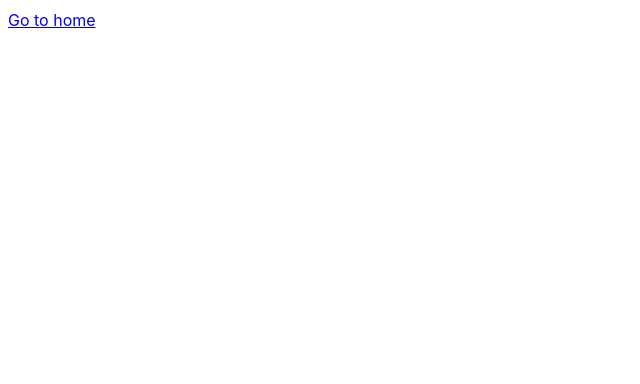
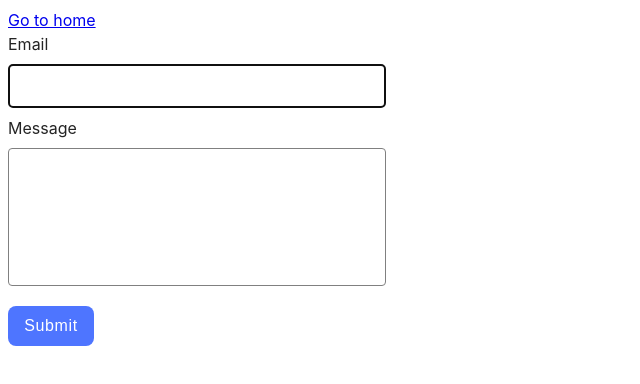
Before and after one commit to AndriyTkh/goit-js-hw-09, a website built with Vite: page src/2-form.html in a window 1280 px wide. Shown: the whole page, without its empty margins (0-640 px from the left). Built offline with nearby package versions, Linux system fonts and the light colour scheme.

Commit message:
ver a1.1

```diff
--- a/src/2-form.html
+++ b/src/2-form.html
@@ -11,5 +11,19 @@
     <section>
       <a href="./index.html">Go to home</a>
     </section>
+    <section>
+      <form class="feedback-form" autocomplete="off">
+        <label>
+          Email
+          <input type="email" name="email" autofocus />
+        </label>
+        <label>
+          Message
+          <textarea name="message" rows="8"></textarea>
+        </label>
+        <button type="submit">Submit</button>
+      </form>
+    </section>
+    <script src="./js/2-form.js" type="module"></script>
   </body>
 </html>
--- a/src/css/styles.css
+++ b/src/css/styles.css
@@ -20,6 +20,8 @@ ol {
   padding: 0;
 }
 
+/* -------------- Gallery ------------------ */
+
 .gallery {
   display: flex;
   flex-wrap: wrap;
@@ -40,3 +42,68 @@ ol {
 .gallery-image:focus {
   transform: scale(1.03);
 }
+
+/* -------------- Form ------------------ */
+
+.feedback-form {
+  display: flex;
+  flex-wrap: wrap;
+  flex-direction: column;
+
+  gap: 8px;
+
+  width: 360px;
+}
+
+.feedback-form label {
+  display: flex;
+  flex-wrap: wrap;
+  flex-direction: column;
+
+  gap: 8px;
+}
+
+.feedback-form label input,
+.feedback-form label input:active {
+  border-radius: 4px;
+  border: 1.5px solid #808080;
+
+  height: 40px;
+  padding-left: 8px;
+
+  color: #2e2f42;
+}
+
+.feedback-form label textarea,
+.feedback-form label textarea:active {
+  border-radius: 4px;
+  border: 1.5px solid #808080;
+
+  resize: none;
+  width: 360px;
+  padding: 8px;
+
+  color: #2e2f42;
+}
+
+.feedback-form button {
+  border-radius: 8px;
+  padding: 8px 16px;
+  width: 86px;
+  height: 40px;
+
+  background: #4e75ff;
+
+  border: none;
+  margin-top: 12px;
+
+  font-weight: 500;
+  font-size: 16px;
+  line-height: 1.5;
+  letter-spacing: 0.04em;
+  color: #fff;
+}
+.feedback-form button:hover,
+.feedback-form button:focus {
+  background-color: #6c8cff;
+}
--- a/src/js/2-form.js
+++ b/src/js/2-form.js
@@ -0,0 +1,31 @@
+'use strict';
+
+let formData = { email: '', message: '' };
+const formKey = 'feedback-form-state';
+const form = document.querySelector('.feedback-form');
+const email = document.querySelector('input[type="email"]');
+const message = document.querySelector('textarea[name="message"]');
+
+if (localStorage.getItem(formKey)) {
+  formData = JSON.parse(localStorage.getItem(formKey));
+  email.value = formData.email;
+  message.value = formData.message;
+}
+
+form.addEventListener('input', event => {
+  formData[event.target.name] = event.target.value;
+  localStorage.setItem(formKey, JSON.stringify(formData));
+});
+
+form.addEventListener('submit', event => {
+  event.preventDefault();
+
+  if (!formData.email || !formData.message) {
+    alert('Please, fill all fields.');
+    return;
+  }
+
+  console.log(formData);
+  localStorage.removeItem(formKey);
+  form.reset();
+});
```
